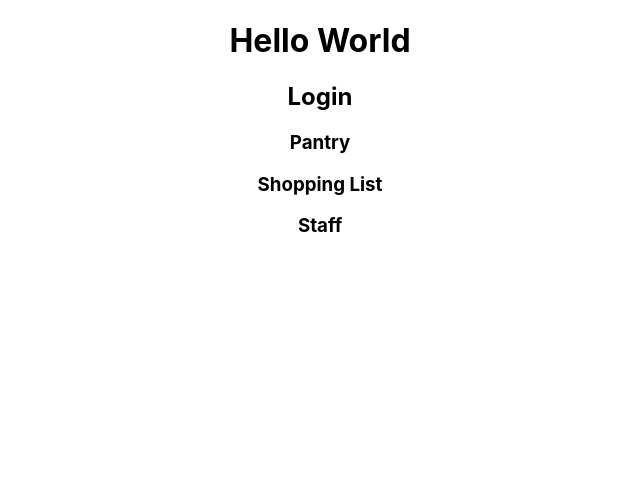
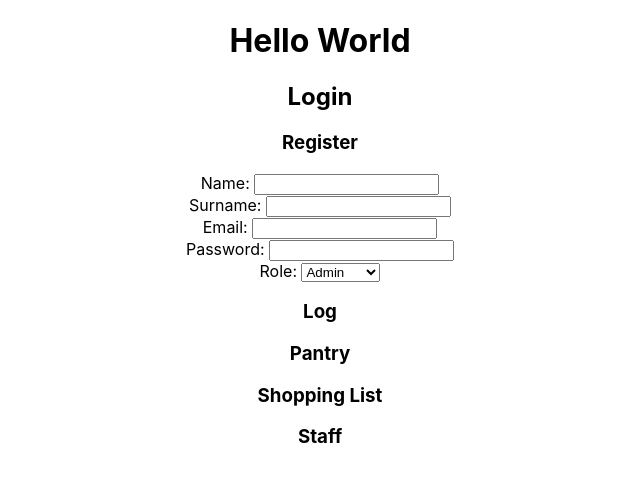
Before and after one commit to mark-marshall/Soup-Kitchen, a React (Create React App) app: page / in a window 1280 px wide. Shown: the top 482 px of the page, without its empty margins (320-960 px from the left). Built offline with nearby package versions, Linux system fonts and the light colour scheme; the HTML template or start-up script is replaced by a standard one.

Commit message:
Added skeleton for registration form

```diff
--- /dev/null
+++ b/src/components/Log.jsx
@@ -0,0 +1,7 @@
+import React from 'react';
+
+export default function Log() {
+    return (
+        <h3>Log</h3>
+    )
+}
--- a/src/components/Login.jsx
+++ b/src/components/Login.jsx
@@ -1,12 +1,18 @@
 import React, { Component } from 'react';
 
+import Register from './Register';
+import Log from './Log';
+
 class Login extends Component {
-    render() {
-        return (
-            <h2>Login</h2>
-        )
-    }
+  render() {
+    return (
+      <div>
+        <h2>Login</h2>
+        <Register />
+        <Log />
+      </div>
+    );
+  }
 }
 
-
 export default Login;
--- /dev/null
+++ b/src/components/Register.jsx
@@ -0,0 +1,33 @@
+import React, { Component } from 'react';
+
+class Register extends Component {
+  render() {
+    return (
+      <div>
+        <h3>Register</h3>
+        <div>
+          Name: <input />
+        </div>
+        <div>
+          Surname: <input />
+        </div>
+        <div>
+          Email: <input />
+        </div>
+        <div>
+          Password: <input />
+        </div>
+        <div>
+          Role:{' '}
+          <select name="cars">
+            <option value="admin">Admin</option>
+            <option value="staff">Staff</option>
+            <option value="volunteer">Volunteer</option>
+          </select>
+        </div>
+      </div>
+    );
+  }
+}
+
+export default Register;
```
